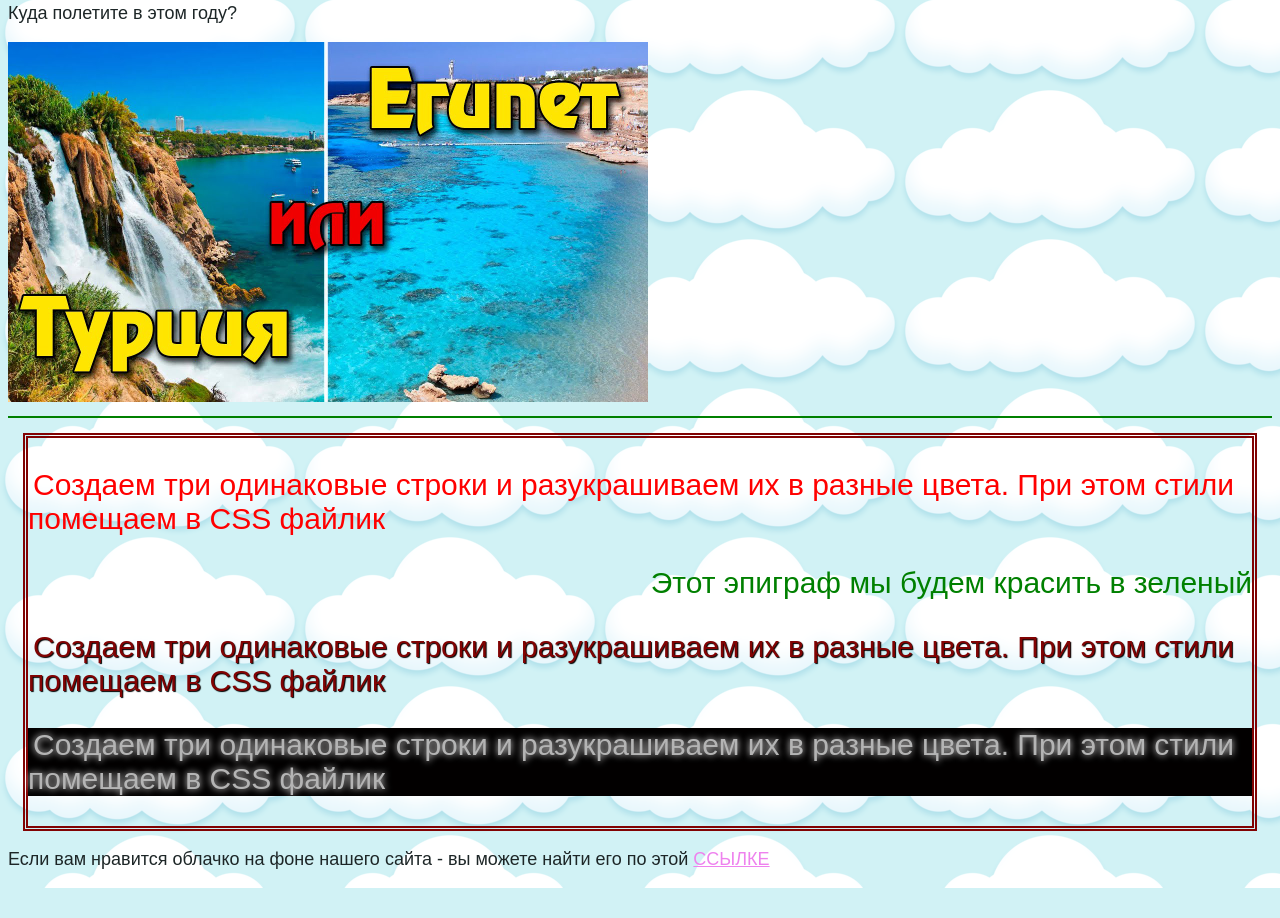
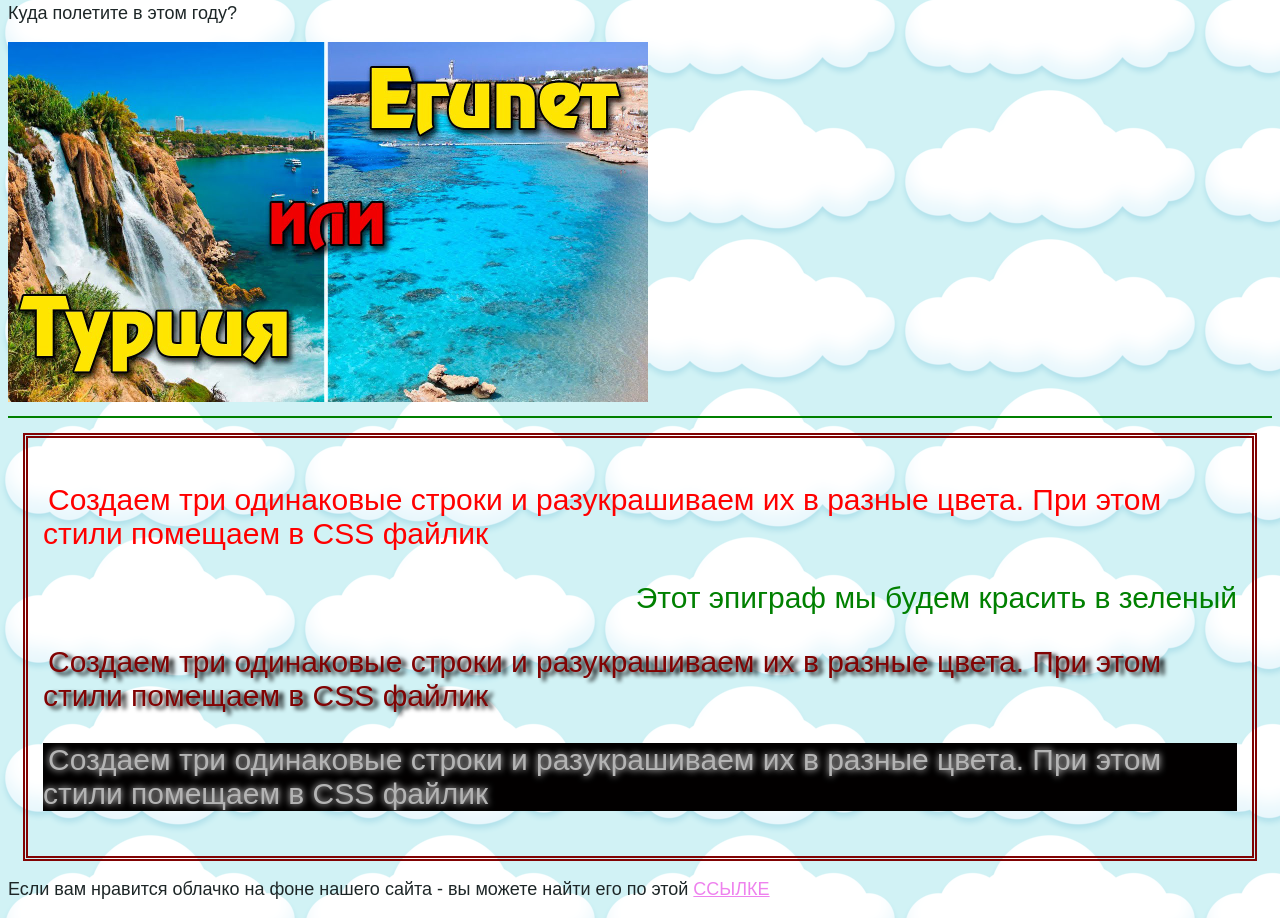
Before and after one commit to IamSofia2000/Webtek, a plain HTML site: page index.html in a window 1280 px wide. Shown: the part 1848-2766 px from the top of the page. Before the commit the page ends 2736 px from the top, so only its background shows below. Drawn offline with Linux system fonts and the light colour scheme.

Commit message:
makes small changes in 3d lab

```diff
--- a/index.html
+++ b/index.html
@@ -12,7 +12,7 @@
   }
 
   p.epigraph {
-    text-indent: 10px;
+    text-indent: 0px;
   }
 
   li.button {
@@ -26,7 +26,7 @@
   <font size="4" face="Arial">
   <p align="center"><b>Оставь мне сообщение</b></p>
 
-  <p class="epigraph"><em><font color="blue">О нас думают плохо лишь те, кто хуже нас, а те кто лучше нас... Им просто не до нас...</font></em></p>
+  <p class="epigraph"><em>О нас думают плохо лишь те, кто хуже нас, а те кто лучше нас... Им просто не до нас...</em></p>
 
   <p align="left"><u>Здравствуйте. Меня зовут Михаил и мне 27 годиков</u><br>
     <i>Оставьте</i> мне сообщение в ниже приведенной форме. Я его обязательно прочитаю (или нет)
--- a/styles.css
+++ b/styles.css
@@ -56,7 +56,7 @@ p.first_row {
 
 p.second_row {
     color: rgb(129, 3, 3);
-    text-shadow: 1px 1px 1px rgb(0, 0, 0);
+    text-shadow: 5px 3px 4px rgb(0, 0, 0);
 }
 
 p.third_row {
@@ -68,6 +68,7 @@ p.third_row {
 
 div.third_lab {
     margin: 15px;
+    padding: 15px;
     border: 5px rgb(129, 3, 3);
     border-style: double;
 }
```
